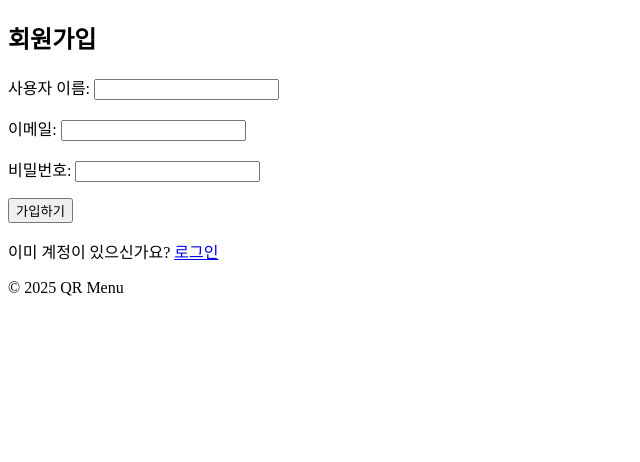
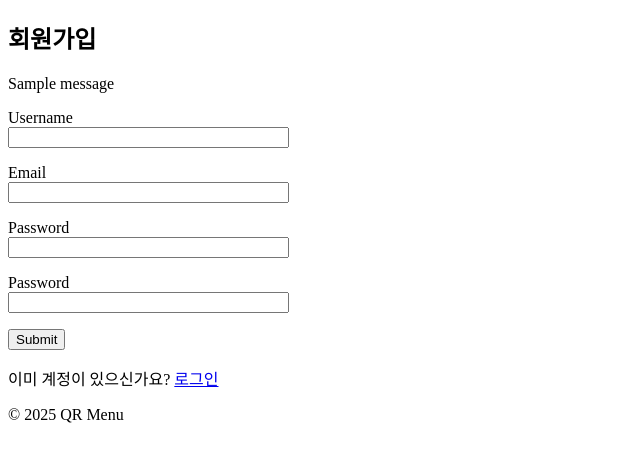
Before and after one commit to Junhwan397/Online_menu, a Flask app: template templates/register.html in a window 1280 px wide. Shown: the part 161-623 px from the top of the page, without its empty margins (0-640 px from the left). Run offline with Flask 3, Linux system fonts and the light colour scheme; the template is opened without the code that fills it, so the values that code supplies are empty, except form fields; tables that the repository leaves empty hold one stand-in row (values such as "Sample post"); one stand-in notice (Sample message) is shown; form fields are guessed from the names that the template uses.

Commit message:
register form added

```diff
--- a/templates/register.html
+++ b/templates/register.html
@@ -4,22 +4,47 @@
 
 {% block content %}
     <h2>회원가입</h2>
+
+    {# 플래시 메시지 표시 #}
+    {% with messages = get_flashed_messages(with_categories=true) %}
+        {% if messages %}
+            {% for category, message in messages %}
+                <div class="alert alert-{{ category }}">{{ message }}</div>
+            {% endfor %}
+        {% endif %}
+    {% endwith %}
+
     <form method="POST" action="{{ url_for('main.register_page') }}">
+        {{ form.hidden_tag() }} {# CSRF 토큰 #}
         <p>
-            <label for="username">사용자 이름:</label>
-            <input type="text" id="username" name="username" required>
+            {{ form.username.label }}<br>
+            {{ form.username(size=32) }}
+            {% for error in form.username.errors %}
+                <span style="color: red;">[{{ error }}]</span>
+            {% endfor %}
         </p>
         <p>
-            <label for="email">이메일:</label>
-            <input type="email" id="email" name="email" required>
+            {{ form.email.label }}<br>
+            {{ form.email(size=32) }}
+            {% for error in form.email.errors %}
+                <span style="color: red;">[{{ error }}]</span>
+            {% endfor %}
         </p>
         <p>
-            <label for="password">비밀번호:</label>
-            <input type="password" id="password" name="password" required>
+            {{ form.password.label }}<br>
+            {{ form.password(size=32) }}
+            {% for error in form.password.errors %}
+                <span style="color: red;">[{{ error }}]</span>
+            {% endfor %}
         </p>
         <p>
-            <input type="submit" value="가입하기">
+            {{ form.password2.label }}<br>
+            {{ form.password2(size=32) }}
+            {% for error in form.password2.errors %}
+                <span style="color: red;">[{{ error }}]</span>
+            {% endfor %}
         </p>
+        <p>{{ form.submit() }}</p>
     </form>
     <p>이미 계정이 있으신가요? <a href="{{ url_for('main.login_page') }}">로그인</a></p>
 {% endblock %}
```
Also changed, not shown: menu_app/views.py (+14 -3 lines).
